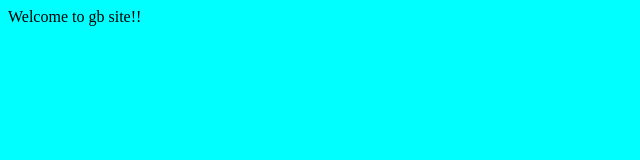
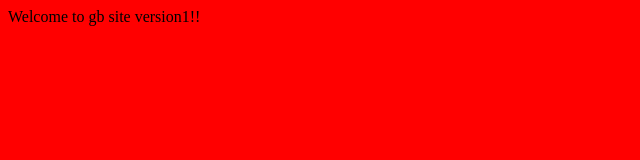
Before and after one commit to gayatri-ops/gitdemo, a plain HTML site: page index.html in a window 1280 px wide. Shown: the whole page, without its empty margins (0-640 px from the left). Drawn offline with Linux system fonts and the light colour scheme.

Commit message:
2d change

```diff
--- a/index.html
+++ b/index.html
@@ -1,3 +1,3 @@
-<body bgcolor='aqua'>
-Welcome to gb site!!
+<body bgcolor='red'>
+Welcome to gb site version1!!
 </body>
```
